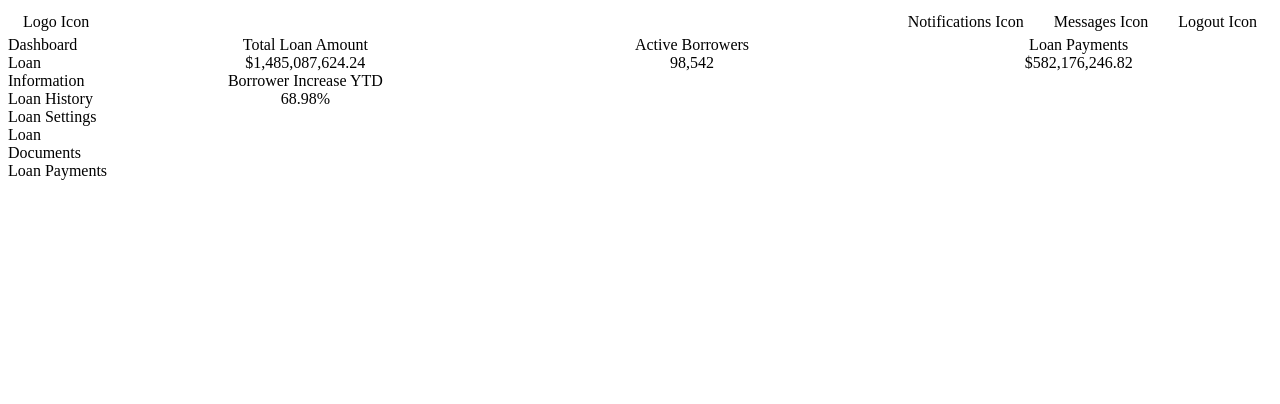
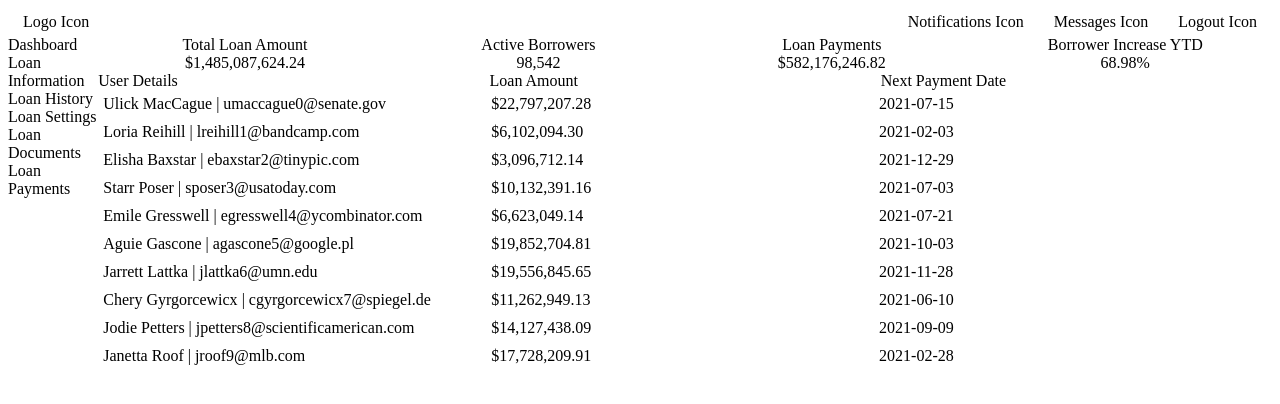
Before and after one commit to GalexyN/mock-demo-site, a React app: page / in a window 1280 px wide. Shown: the top 404 px of the page. Built offline with nearby package versions, Linux system fonts and the light colour scheme; the HTML template or start-up script is replaced by a standard one.

Commit message:
added some styling to look at the loan information data

```diff
--- a/client/components/Header/Header.js
+++ b/client/components/Header/Header.js
@@ -3,7 +3,7 @@ import './styles.css';
 
 const Header = () => {
     return (
-        <div className="container">
+        <div className="header-container">
             <div id="logo">Logo Icon</div>
             <div id="optionsContainer">
                 <div>Notifications Icon</div>
--- a/client/components/Header/styles.css
+++ b/client/components/Header/styles.css
@@ -1,4 +1,4 @@
-.container {
+.header-container {
     width: 100%;
     height: 100%;
     display: flex;
--- a/client/components/MainContainer/Dashboard/styles.css
+++ b/client/components/MainContainer/Dashboard/styles.css
@@ -1,6 +1,5 @@
 .dashboard {
   width: 100%;
-  height: 100%;
   display: grid;
-    grid-template-columns: repeat(auto-fill, minmax(300px, 1fr));
+  grid-template-columns: repeat(4, 1fr);
 }
--- /dev/null
+++ b/client/components/MainContainer/LoanInformation/LoanInformation.js
@@ -0,0 +1,21 @@
+import React from 'react'
+import './styles.css';
+import { loanInformationItems } from './loanInformationItems';
+
+// COMPONENTS //
+import LoanInformationItem from './LoanInformationItem/LoanInformationItem';
+
+const LoanInformation = () => {
+    return (
+        <div className="loan-information-container">
+            <div className="loan-information-header">
+                <div>User Details</div>
+                <div>Loan Amount</div>
+                <div>Next Payment Date</div>
+            </div>
+            {loanInformationItems.map(item => <LoanInformationItem key={item.id} item={item} />)}
+        </div>
+    )
+}
+
+export default LoanInformation;
--- /dev/null
+++ b/client/components/MainContainer/LoanInformation/LoanInformationItem/LoanInformationItem.js
@@ -0,0 +1,25 @@
+import React from 'react'
+import LoanInformation from '../LoanInformation';
+import './styles.css';
+
+const LoanInformationItem = ({ item }) => {
+    const
+        {
+            first_name,
+            last_name,
+            email,
+            gender,
+            loan_amount,
+            user_avatar,
+            next_loan_payment_date
+        } = item
+    return (
+        <div className="loan-information-item">
+            <div className="loan-information-item-full-name">{first_name} {last_name} | {email}</div>
+            <div className="loan-information-item-loan_amount">{loan_amount}</div>
+            <div className="loan-information-item-next_loan_payment_date">{next_loan_payment_date}</div>
+        </div>
+    )
+}
+
+export default LoanInformationItem;
--- /dev/null
+++ b/client/components/MainContainer/LoanInformation/LoanInformationItem/styles.css
@@ -0,0 +1,5 @@
+.loan-information-item {
+    padding: 5px;
+    display: grid;
+    grid-template-columns: repeat(3, 1fr);
+}
--- /dev/null
+++ b/client/components/MainContainer/LoanInformation/loanInformationItems.js
@@ -0,0 +1,102 @@
+export const loanInformationItems = [
+    {
+        "id": 1,
+        "first_name": "Ulick",
+        "last_name": "MacCague",
+        "email": "umaccague0@senate.gov",
+        "gender": "Female",
+        "loan_amount": "$22,797,207.28",
+        "user_avatar": "https://robohash.org/quietnesciunt.png?size=50x50&set=set1",
+        "next_loan_payment_date": "2021-07-15"
+    },
+    {
+        "id": 2,
+        "first_name": "Loria",
+        "last_name": "Reihill",
+        "email": "lreihill1@bandcamp.com",
+        "gender": "Female",
+        "loan_amount": "$6,102,094.30",
+        "user_avatar": "https://robohash.org/velsintbeatae.png?size=50x50&set=set1",
+        "next_loan_payment_date": "2021-02-03"
+    },
+    {
+        "id": 3,
+        "first_name": "Elisha",
+        "last_name": "Baxstar",
+        "email": "ebaxstar2@tinypic.com",
+        "gender": "Male",
+        "loan_amount": "$3,096,712.14",
+        "user_avatar": "https://robohash.org/etnemovoluptas.png?size=50x50&set=set1",
+        "next_loan_payment_date": "2021-12-29"
+    },
+    {
+        "id": 4,
+        "first_name": "Starr",
+        "last_name": "Poser",
+        "email": "sposer3@usatoday.com",
+        "gender": "Male",
+        "loan_amount": "$10,132,391.16",
+        "user_avatar": "https://robohash.org/voluptatemreiciendisvoluptatem.png?size=50x50&set=set1",
+        "next_loan_payment_date": "2021-07-03"
+    },
+    {
+        "id": 5,
+        "first_name": "Emile",
+        "last_name": "Gresswell",
+        "email": "egresswell4@ycombinator.com",
+        "gender": "Male",
+        "loan_amount": "$6,623,049.14",
+        "user_avatar": "https://robohash.org/utadipiscised.png?size=50x50&set=set1",
+        "next_loan_payment_date": "2021-07-21"
+    },
+    {
+        "id": 6,
+        "first_name": "Aguie",
+        "last_name": "Gascone",
+        "email": "agascone5@google.pl",
+        "gender": "Female",
+        "loan_amount": "$19,852,704.81",
+        "user_avatar": "https://robohash.org/praesentiumseddolorem.png?size=50x50&set=set1",
+        "next_loan_payment_date": "2021-10-03"
+    },
+    {
+        "id": 7,
+        "first_name": "Jarrett",
+        "last_name": "Lattka",
+        "email": "jlattka6@umn.edu",
+        "gender": "Female",
+        "loan_amount": "$19,556,845.65",
+        "user_avatar": "https://robohash.org/voluptasvoluptatumiure.png?size=50x50&set=set1",
+        "next_loan_payment_date": "2021-11-28"
+    },
+    {
+        "id": 8,
+        "first_name": "Chery",
+        "last_name": "Gyrgorcewicx",
+        "email": "cgyrgorcewicx7@spiegel.de",
+        "gender": "Male",
+        "loan_amount": "$11,262,949.13",
+        "user_avatar": "https://robohash.org/aperiamquiullam.png?size=50x50&set=set1",
+        "next_loan_payment_date": "2021-06-10"
+    },
+    {
+        "id": 9,
+        "first_name": "Jodie",
+        "last_name": "Petters",
+        "email": "jpetters8@scientificamerican.com",
+        "gender": "Female",
+        "loan_amount": "$14,127,438.09",
+        "user_avatar": "https://robohash.org/autemsuscipitexcepturi.png?size=50x50&set=set1",
+        "next_loan_payment_date": "2021-09-09"
+    },
+    {
+        "id": 10,
+        "first_name": "Janetta",
+        "last_name": "Roof",
+        "email": "jroof9@mlb.com",
+        "gender": "Female",
+        "loan_amount": "$17,728,209.91",
+        "user_avatar": "https://robohash.org/rerumautemdolor.png?size=50x50&set=set1",
+        "next_loan_payment_date": "2021-02-28"
+    }
+];
--- /dev/null
+++ b/client/components/MainContainer/LoanInformation/styles.css
@@ -0,0 +1,7 @@
+.loan-information-container {
+    width: 100%;
+}
+.loan-information-header {
+    display: grid;
+    grid-template-columns: repeat(3, 1fr);
+}
--- a/client/components/MainContainer/MainContainer.js
+++ b/client/components/MainContainer/MainContainer.js
@@ -4,12 +4,16 @@ import "./styles.css";
 // COMPONENTS //
 import Navigation from "./Navigation/Navigation.js";
 import Dashboard from "./Dashboard/Dashboard";
+import LoanInformation from "./LoanInformation/LoanInformation";
+
 const MainContainer = () => {
     return (
-        <div className="container">
+        <div className="main-container">
             <Navigation />
-            <Dashboard />
-            {/* <LoanInformation /> */}
+            <div className="information-container">
+                <Dashboard />
+                <LoanInformation />
+            </div>
         </div>
     )
 }
--- a/client/components/MainContainer/styles.css
+++ b/client/components/MainContainer/styles.css
@@ -0,0 +1,5 @@
+.main-container {
+    width: 100%;
+    display: grid;
+    grid-template-columns: 1fr 13fr;
+}
```
